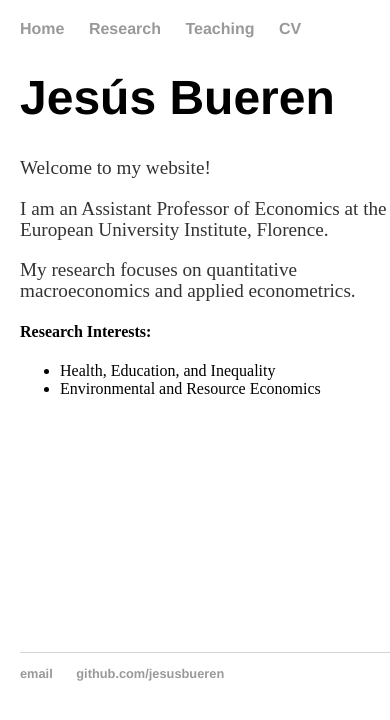
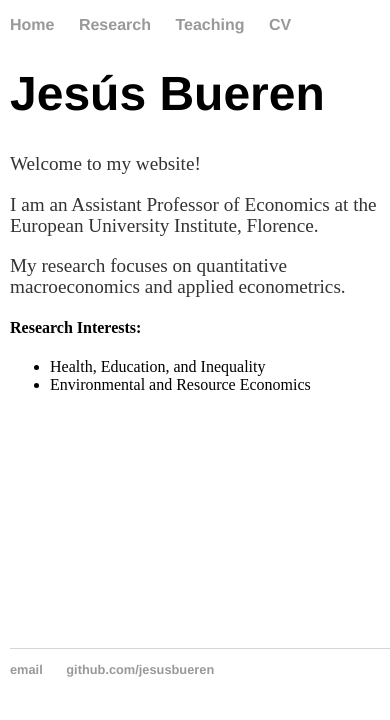
Before and after one commit to jesusbueren/jesusbueren.github.io, a Jekyll site: the page built from index.html, in a window 390 px wide. Shown: the top 720 px of the page. Built offline with Jekyll 4.4.1, drawn with Linux system fonts in a browser that asks for light colours.

Commit message:
Update main.css

```diff
--- a/css/main.css
+++ b/css/main.css
@@ -53,7 +53,7 @@
 @media only screen and (max-width: 600px) {
     body {
         width: 100%;
-        margin: 20px;
+        margin: 10px;
     }
     .right-image {
         display: none !important;
```
